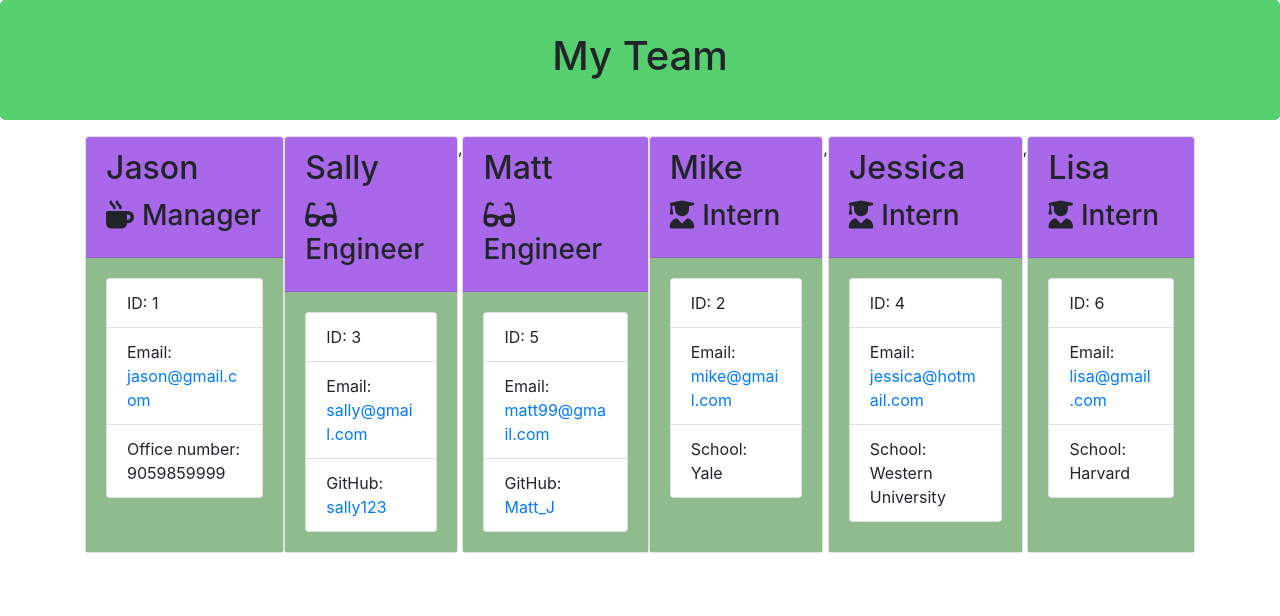
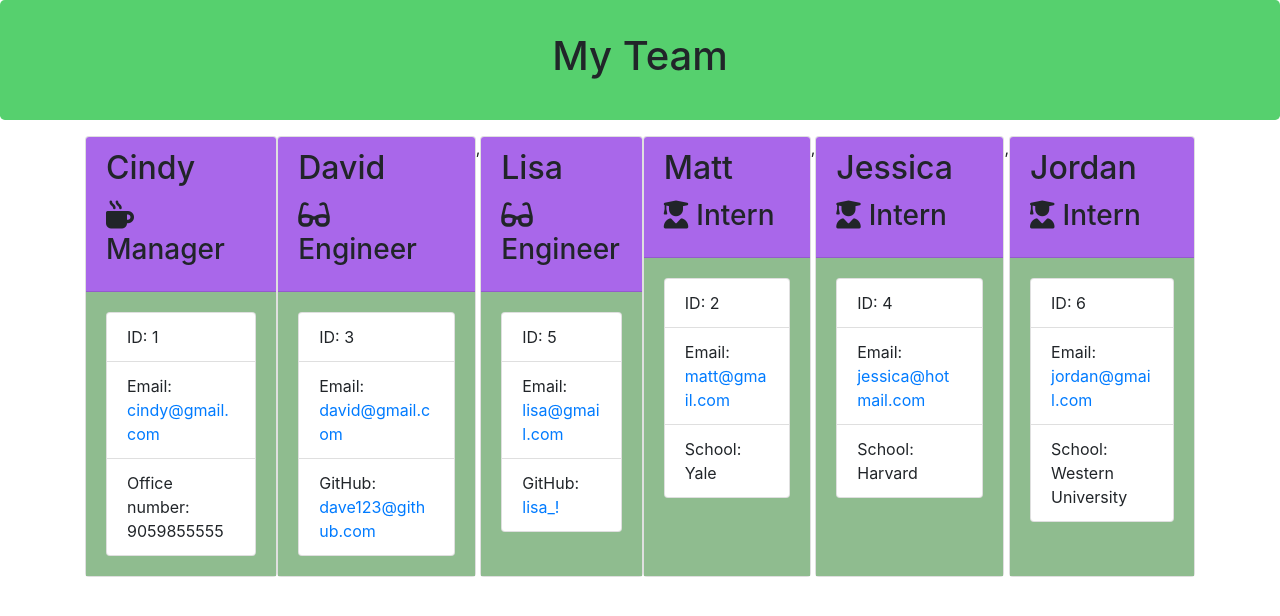
Before and after one commit to Chet1317/Template-Engine---Employee-Summary, a website: page output/team.html in a window 1280 px wide. Drawn offline with nearby package versions, Linux system fonts and the light colour scheme.

Commit message:
ran terminal

```diff
--- a/output/team.html
+++ b/output/team.html
@@ -25,52 +25,52 @@
             <div class="team-area col-12 d-flex justify-content-center">
                 <div class="card employee-card">
     <div class="card-header">
-        <h2 class="card-title">Jason</h2>
+        <h2 class="card-title">Cindy</h2>
         <h3 class="card-title"><i class="fas fa-mug-hot mr-2"></i>Manager</h3>
     </div>
     <div class="card-body">
         <ul class="list-group">
             <li class="list-group-item">ID: 1</li>
-            <li class="list-group-item">Email: <a href="mailto:jason@gmail.com">jason@gmail.com</a></li>
-            <li class="list-group-item">Office number: 9059859999</li>
+            <li class="list-group-item">Email: <a href="mailto:cindy@gmail.com">cindy@gmail.com</a></li>
+            <li class="list-group-item">Office number: 9059855555</li>
         </ul>
     </div>
 </div>
 <div class="card employee-card">
     <div class="card-header">
-        <h2 class="card-title">Sally</h2>
+        <h2 class="card-title">David</h2>
         <h3 class="card-title"><i class="fas fa-glasses mr-2"></i>Engineer</h3>
     </div>
     <div class="card-body">
         <ul class="list-group">
             <li class="list-group-item">ID: 3</li>
-            <li class="list-group-item">Email: <a href="mailto:sally@gmail.com">sally@gmail.com</a></li>
-            <li class="list-group-item">GitHub: <a href="https://github.com/sally123" target="_blank" rel="noopener noreferrer">sally123</a></li>
+            <li class="list-group-item">Email: <a href="mailto:david@gmail.com">david@gmail.com</a></li>
+            <li class="list-group-item">GitHub: <a href="https://github.com/dave123@github.com" target="_blank" rel="noopener noreferrer">dave123@github.com</a></li>
         </ul>
     </div>
 </div>
 ,<div class="card employee-card">
     <div class="card-header">
-        <h2 class="card-title">Matt</h2>
+        <h2 class="card-title">Lisa </h2>
         <h3 class="card-title"><i class="fas fa-glasses mr-2"></i>Engineer</h3>
     </div>
     <div class="card-body">
         <ul class="list-group">
             <li class="list-group-item">ID: 5</li>
-            <li class="list-group-item">Email: <a href="mailto:matt99@gmail.com">matt99@gmail.com</a></li>
-            <li class="list-group-item">GitHub: <a href="https://github.com/Matt_J" target="_blank" rel="noopener noreferrer">Matt_J</a></li>
+            <li class="list-group-item">Email: <a href="mailto:lisa@gmail.com">lisa@gmail.com</a></li>
+            <li class="list-group-item">GitHub: <a href="https://github.com/lisa_!" target="_blank" rel="noopener noreferrer">lisa_!</a></li>
         </ul>
     </div>
 </div>
 <div class="card employee-card">
     <div class="card-header">
-        <h2 class="card-title">Mike </h2>
+        <h2 class="card-title">Matt</h2>
         <h3 class="card-title"><i class="fas fa-user-graduate mr-2"></i>Intern</h3>
     </div>
     <div class="card-body">
         <ul class="list-group">
             <li class="list-group-item">ID: 2</li>
-            <li class="list-group-item">Email: <a href="mailto:mike@gmail.com">mike@gmail.com</a></li>
+            <li class="list-group-item">Email: <a href="mailto:matt@gmail.com">matt@gmail.com</a></li>
             <li class="list-group-item">School: Yale</li>
         </ul>
     </div>
@@ -84,20 +84,20 @@
         <ul class="list-group">
             <li class="list-group-item">ID: 4</li>
             <li class="list-group-item">Email: <a href="mailto:jessica@hotmail.com">jessica@hotmail.com</a></li>
-            <li class="list-group-item">School: Western University</li>
+            <li class="list-group-item">School: Harvard</li>
         </ul>
     </div>
 </div>
 ,<div class="card employee-card">
     <div class="card-header">
-        <h2 class="card-title">Lisa</h2>
+        <h2 class="card-title">Jordan </h2>
         <h3 class="card-title"><i class="fas fa-user-graduate mr-2"></i>Intern</h3>
     </div>
     <div class="card-body">
         <ul class="list-group">
             <li class="list-group-item">ID: 6</li>
-            <li class="list-group-item">Email: <a href="mailto:lisa@gmail.com">lisa@gmail.com</a></li>
-            <li class="list-group-item">School: Harvard</li>
+            <li class="list-group-item">Email: <a href="mailto:jordan@gmail.com">jordan@gmail.com</a></li>
+            <li class="list-group-item">School: Western University</li>
         </ul>
     </div>
 </div>
```
